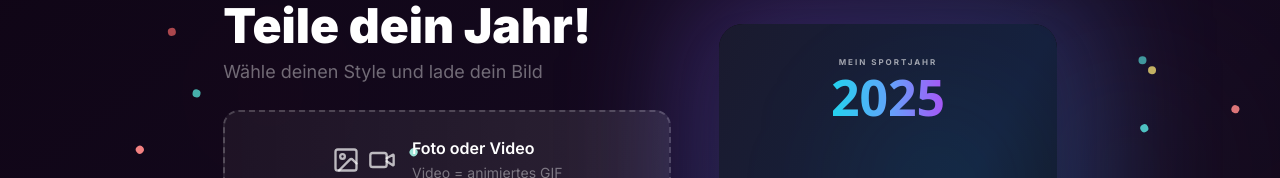
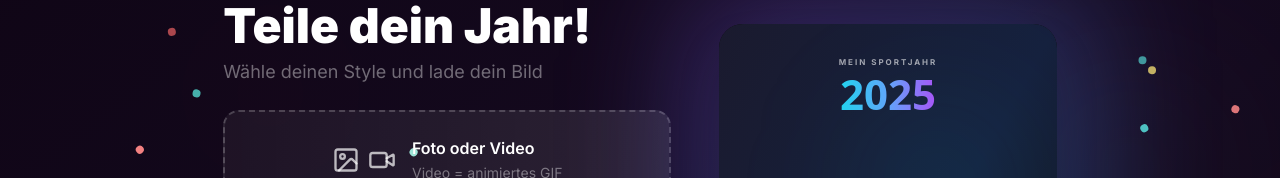
Before and after one commit to philippoppel/garmin-wrapped, a Next.js app: page /test-card in a window 1280 px wide. Shown: the part 142-320 px from the top of the page. Built offline with nearby package versions, Linux system fonts and the light colour scheme.

Commit message:
Fix SVG year text: wider viewBox to fit all digits

```diff
--- a/src/components/slides/FinalShareSlide.tsx
+++ b/src/components/slides/FinalShareSlide.tsx
@@ -655,7 +655,7 @@ function MediaBackground({ media }: { media: MediaProps }) {
 // SVG Gradient Year Text - works with html2canvas
 function GradientYearText({ year }: { year: number }) {
   return (
-    <svg viewBox="0 0 200 60" className="w-48 h-auto mx-auto">
+    <svg viewBox="0 0 160 50" className="w-40 h-auto mx-auto">
       <defs>
         <linearGradient id="yearGradient" x1="0%" y1="0%" x2="100%" y2="0%">
           <stop offset="0%" stopColor="#22d3ee" />
@@ -664,11 +664,11 @@ function GradientYearText({ year }: { year: number }) {
         </linearGradient>
       </defs>
       <text
-        x="100"
-        y="48"
+        x="80"
+        y="40"
         textAnchor="middle"
         fill="url(#yearGradient)"
-        fontSize="52"
+        fontSize="42"
         fontWeight="900"
         fontFamily="system-ui, -apple-system, sans-serif"
       >
```
